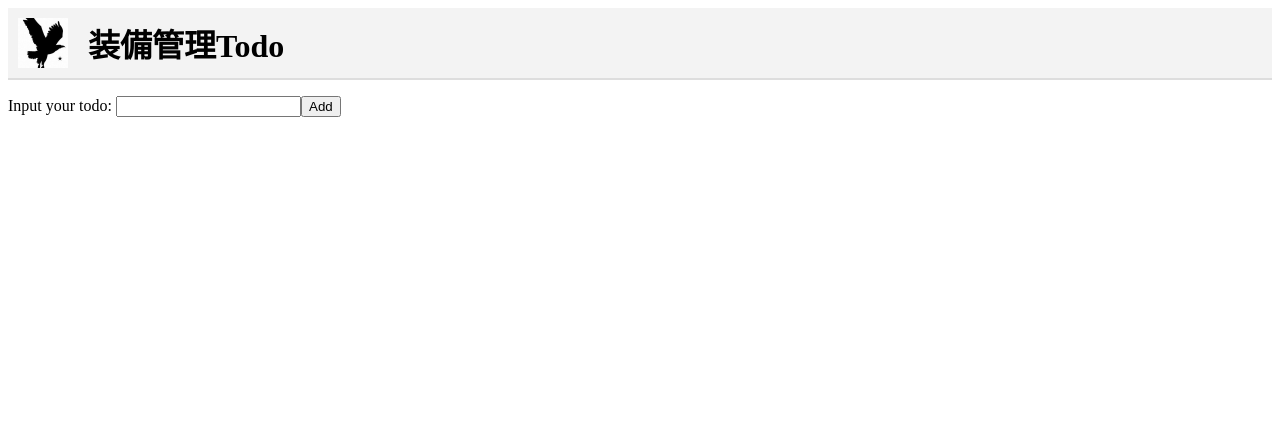
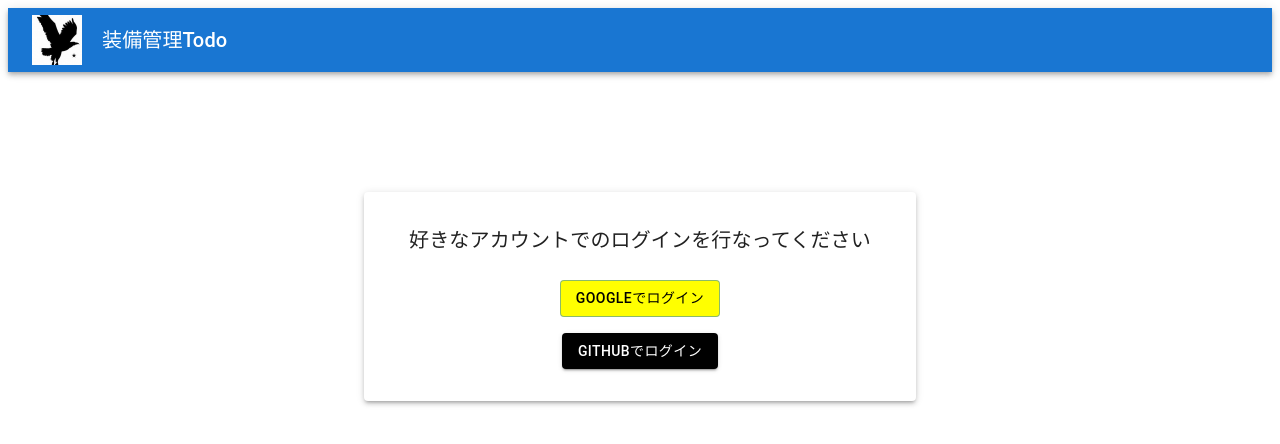
Before and after one commit to wangervogel/first-app, a React (Create React App) app: page /login in a window 1280 px wide. Shown: the top 444 px of the page. Built offline with nearby package versions, Linux system fonts and the light colour scheme.

Commit message:
ディレクトリ構成、UIを変更しました。

```diff
--- a/package.json
+++ b/package.json
@@ -3,12 +3,17 @@
   "version": "0.1.0",
   "private": true,
   "dependencies": {
+    "@emotion/react": "^11.11.3",
+    "@emotion/styled": "^11.11.0",
+    "@mui/icons-material": "^5.15.6",
+    "@mui/material": "^5.15.6",
     "@testing-library/jest-dom": "^5.17.0",
     "@testing-library/react": "^13.4.0",
     "@testing-library/user-event": "^13.5.0",
     "firebase": "^10.7.2",
     "react": "^18.2.0",
     "react-dom": "^18.2.0",
+    "react-router-dom": "^6.21.3",
     "react-scripts": "5.0.1",
     "uuid": "^9.0.1",
     "web-vitals": "^2.1.4"
--- a/src/App.css
+++ b/src/App.css
@@ -21,7 +21,7 @@
   align-items: center;
   justify-content: center;
   font-size: calc(10px + 2vmin);
-  color: white;
+  color: b;
 }
 
 .App-link {
--- a/src/App.js
+++ b/src/App.js
@@ -1,15 +1,23 @@
+import './App.css'
+import { BrowserRouter, Routes, Route, Navigate } from 'react-router-dom'
+import Header from './components/Header';
+import Home from './pages/Home'
+import Login from './pages/Login'
+import NotFound from './pages/NotFound'
+function App() {
 
-import Header from './Header';
-import Todos from './TodoList';
+  const userLoggedIn = false
 
-
-function App() {
   return (
-    <div>
+    <BrowserRouter>
       <Header />
-      <Todos />
-    </div>
-  );
+      <Routes>
+        <Route path="/" element={<Home />} />
+        <Route path="/login" element={userLoggedIn ? <Navigate to="/"/> : <Login />} />
+        <Route path="/*" element={<NotFound />} />
+      </Routes>
+    </BrowserRouter>
+  )
 }
 
 export default App;
--- a/src/Header.js
+++ /dev/null
@@ -1,31 +0,0 @@
-import React from 'react';
-
-const headerStyle = {
-  display: 'flex',
-  alignItems: 'center',
-  justifyContent: 'start',
-  backgroundColor: '#f3f3f3',
-  padding: '10px',
-  borderBottom: '2px solid #ddd'
-};
-
-const logoStyle = {
-  width: '50px',
-  height: '50px',
-  marginRight: '20px'
-};
-
-const titleStyle = {
-  margin: 0
-};
-
-function Header() {
-  return (
-    <header style={headerStyle}>
-      <img src="wangel_logo.jpeg" alt="Logo" style={logoStyle} />
-      <h1 style={titleStyle}>装備管理Todo</h1>
-    </header>
-  );
-}
-
-export default Header;
--- a/src/Todo.js
+++ /dev/null
@@ -1,11 +0,0 @@
-function Todo({ id, todo, onDelete, onToggle, completed }) {
-    return (
-        <div style={{ textDecoration: completed ? 'line-through' : 'none' }}>
-            <input type="checkbox" checked={completed} onChange={() => onToggle(id)} />
-            {todo}
-            <button onClick={() => onDelete(id)}>Delete</button>
-        </div>
-    );
-}
-
-export default Todo;
--- /dev/null
+++ b/src/components/Header.js
@@ -0,0 +1,23 @@
+import React from 'react';
+import { Link } from "react-router-dom";
+import AppBar from '@mui/material/AppBar';
+import Toolbar from '@mui/material/Toolbar';
+import Typography from '@mui/material/Typography';
+import '../App.css';
+
+function Header() {
+  return (
+    <AppBar position="static">
+      <Toolbar>
+        <Link to="/" style={{ color: 'inherit', textDecoration: 'none', display: 'flex', alignItems: 'center' }}>
+          <img src="wangel_logo.jpeg" alt="Logo" style={{ width: '50px', height: '50px', marginRight: '20px' }} />
+          <Typography variant="h6" component="div" sx={{ flexGrow: 1 }}>
+            装備管理Todo
+          </Typography>
+        </Link>
+      </Toolbar>
+    </AppBar>
+  );
+}
+
+export default Header;
--- /dev/null
+++ b/src/components/Todo.js
@@ -0,0 +1,29 @@
+import React from 'react';
+import Checkbox from '@mui/material/Checkbox';
+import Typography from '@mui/material/Typography';
+import IconButton from '@mui/material/IconButton';
+import DeleteIcon from '@mui/icons-material/Delete';
+
+function Todo({ id, todo, onDelete, onToggle, completed }) {
+    return (
+      <div style={{ display: 'flex', alignItems: 'center', marginBottom: '10px' }}>
+        <Checkbox
+            checked={completed}
+            onChange={() => onToggle(id)}
+        />
+        <div style={{ display: 'flex', alignItems: 'center', marginLeft: '10px'}}>
+            <Typography
+                variant="body1"
+                style={{ textDecoration: completed ? 'line-through' : 'none' }}
+            >
+                {todo}
+            </Typography>
+            <IconButton onClick={() => onDelete(id)} aria-label="delete">
+                <DeleteIcon />
+            </IconButton>
+        </div>
+      </div>
+    );
+}
+
+export default Todo;
--- a/src/TodoList.js
+++ b/src/components/TodoList.js
@@ -1,6 +1,7 @@
 import Todo from './Todo';
 import { useState } from 'react';
 import { v4 as uuidv4 } from 'uuid';
+import { TextField, Button, List, ListItem, Box } from '@mui/material';
 
 function TodoList() {
     const [inputValue, setInputValue] = useState('');
@@ -23,14 +24,17 @@
 
 
     const renderedTodos = todos.map((todo) => {
-        return <Todo
-            key={todo.id}
+        return (
+            <ListItem key={todo.id}>
+                <Todo
                     id={todo.id}
                     todo={todo.text}
                     onDelete={deleteTodo}
                     onToggle={toggleTodo}
                     completed={todo.completed}
                 />
+            </ListItem>
+        );
     });
 
     const handleSubmit = () => {
@@ -42,11 +46,27 @@
 
     return (
         <div>
-            <ul>
+            <List>
                 {renderedTodos}
-            </ul>
-            Input your todo: <input value={inputValue} onChange={e => setInputValue(e.target.value)} />
-            <button onClick={handleSubmit}>Add</button>
+            </List>
+            <Box display="flex" alignItems="center" margin="normal">
+
+                <TextField
+                    label="Input your todo"
+                    value={inputValue}
+                    onChange={e => setInputValue(e.target.value)}
+                    variant="outlined"
+                    margin="normal"
+                    sx={{ mr: 2 }}
+                />
+                <Button
+                    onClick={handleSubmit}
+                    variant="contained"
+                    color="primary"
+                >
+                    Add
+                </Button>
+            </Box>
         </div>
     );
 }
--- a/src/index.css
+++ b/src/index.css
@@ -1,7 +1,3 @@
-@tailwind base;
-@tailwind components;
-@tailwind utilities;
-
 body {
   margin: 0;
   font-family: -apple-system, BlinkMacSystemFont, 'Segoe UI', 'Roboto', 'Oxygen',
--- /dev/null
+++ b/src/pages/Home.js
@@ -0,0 +1,12 @@
+import React from 'react'
+import TodoList from '../components/TodoList';
+
+function Home() {
+  return (
+    <div>
+      <TodoList />
+    </div>
+  )
+}
+
+export default Home
--- /dev/null
+++ b/src/pages/Login.js
@@ -0,0 +1,48 @@
+import React from 'react';
+import Button from '@mui/material/Button';
+import Container from '@mui/material/Container';
+import Paper from '@mui/material/Paper';
+import Typography from '@mui/material/Typography';
+import Box from '@mui/material/Box';
+
+const Login = () => {
+  return (
+      <Container maxWidth="sm" sx={{ pt: 5 }}>
+          <Paper elevation={3} sx={{ py: 4, px: 2, mt: 10, textAlign: 'center' }}>
+              <Typography variant="h6" sx={{ mb: 3 }}>
+                好きなアカウントでのログインを行なってください
+              </Typography>
+              <Box sx={{ display: 'flex', flexDirection: 'column', gap: 2, alignItems: 'center' }}>
+                  <Button
+                    variant="outlined"
+                    sx={{
+                      maxWidth: '200px',
+                      backgroundColor: 'yellow',
+                      color: 'black',
+                      '&:hover': {
+                        backgroundColor: 'lightyellow',
+                      }
+                    }}
+                  >
+                    Googleでログイン
+                  </Button>
+                  <Button
+                    variant="contained"
+                    sx={{
+                      maxWidth: '200px',
+                      backgroundColor: 'black',
+                      color: 'white',
+                      '&:hover': {
+                        backgroundColor: 'gray',
+                      }
+                    }}
+                  >
+                    GitHubでログイン
+                  </Button>
+              </Box>
+          </Paper>
+      </Container>
+  )
+}
+
+export default Login;
--- /dev/null
+++ b/src/pages/NotFound.js
@@ -0,0 +1,14 @@
+const NotFound = () => {
+  return (
+      <main className="h-screen">
+          <div className="container mx-auto ">
+              <div className="text-center">
+                  <h3 className="text-[100px] font-weight">404</h3>
+                  <p className="text-2xl">Not Found</p>
+              </div>
+          </div>
+      </main>
+  )
+}
+
+export default NotFound
```
Also changed, not shown: 1 other file (tests, documents, lock files or other folders). Lines whose indentation alone changed are shown as unchanged.
